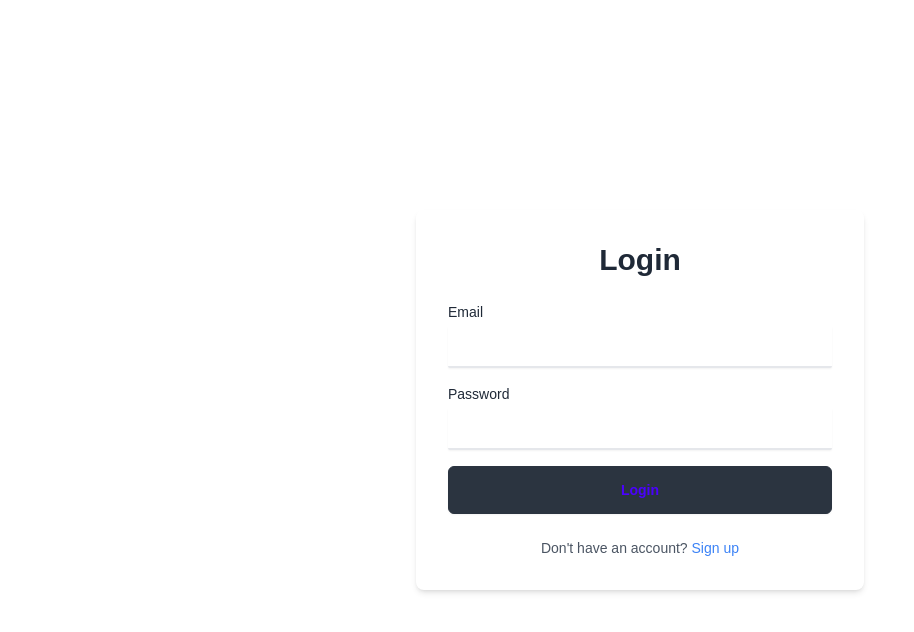
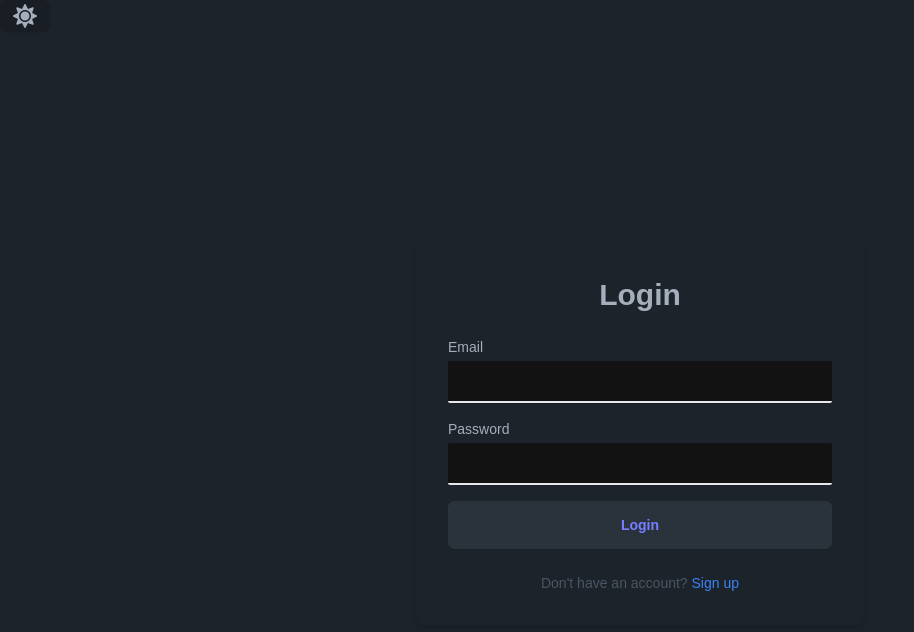
Before and after one commit to Arnold-Mwangi/swipe_joy, a Next.js app: page /users/login in a window 1280 px wide. Shown: the top 632 px of the page, without its empty margins (0-914 px from the left). Built offline with nearby package versions, Linux system fonts and the light colour scheme.

Commit message:
setting up tlelgream detection

```diff
--- a/app/layout.tsx
+++ b/app/layout.tsx
@@ -1,6 +1,7 @@
 import type { Metadata } from "next";
 import localFont from "next/font/local";
 import "./globals.css";
+import { ThemeToggle } from "./ThemeToggle";
 
 const geistSans = localFont({
   src: "./fonts/GeistVF.woff",
@@ -28,6 +29,7 @@ export default function RootLayout({
       <body
         className={`${geistSans.variable} ${geistMono.variable} antialiased`}
       >
+        <ThemeToggle />
         {children}
       </body>
     </html>
--- a/app/page.tsx
+++ b/app/page.tsx
@@ -2,6 +2,7 @@
 
 import { useEffect, useState } from 'react';
 import { useRouter } from 'next/navigation';
+import { ThemeToggle } from './ThemeToggle';
 
 export default function Home() {
   const [isAuthorized, setIsAuthorized] = useState(false);
```
